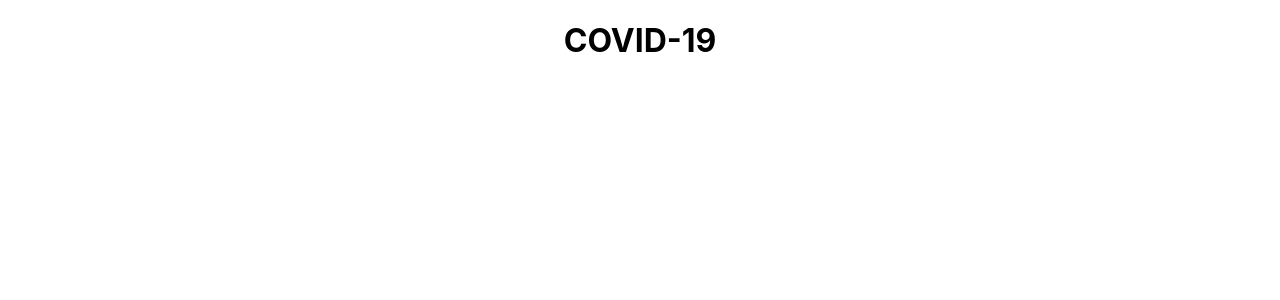
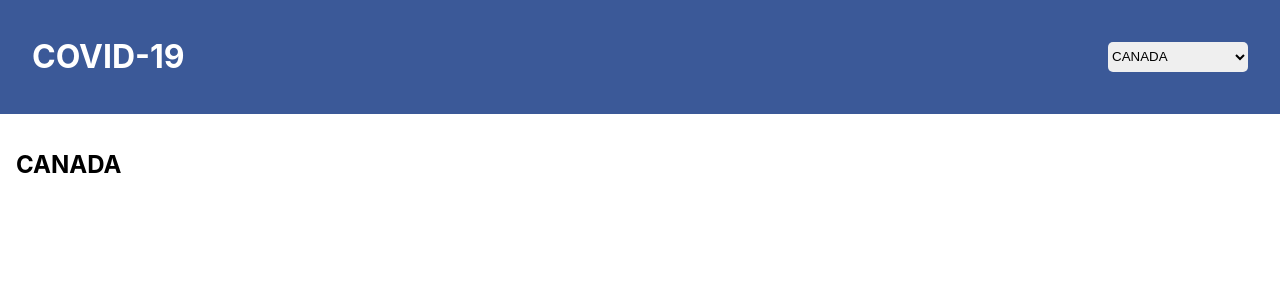
Before and after one commit to songdoing/coronaChart, a React (Create React App) app: page / in a window 1280 px wide. Shown: the top 300 px of the page. Built offline with nearby package versions, Linux system fonts and the light colour scheme.

Commit message:
basic structure and install axios

```diff
--- a/package.json
+++ b/package.json
@@ -6,7 +6,9 @@
     "@testing-library/jest-dom": "^5.11.10",
     "@testing-library/react": "^11.2.5",
     "@testing-library/user-event": "^12.8.3",
+    "axios": "^0.21.1",
     "react": "^17.0.2",
+    "react-chartjs-2": "^2.11.1",
     "react-dom": "^17.0.2",
     "react-scripts": "4.0.3",
     "web-vitals": "^1.1.1"
--- a/src/App.css
+++ b/src/App.css
@@ -1,38 +1,25 @@
 .App {
-  text-align: center;
+  display: flex;
+  flex-direction: column;
 }
 
-.App-logo {
-  height: 40vmin;
-  pointer-events: none;
+.header {
+  padding: 1rem 2rem;
+  background: #3b5998;
+  display: flex;
+  justify-content: space-between;
+  align-items: center;
+}
+.header h1 {
+  color: #fff;
+}
+.header select {
+  height: 30px;
+  width: 140px;
+  border-radius: 5px;
+  border: none;
 }
 
-@media (prefers-reduced-motion: no-preference) {
-  .App-logo {
-    animation: App-logo-spin infinite 20s linear;
-  }
+section {
+  padding: 1rem;
 }
-
-.App-header {
-  background-color: #282c34;
-  min-height: 100vh;
-  display: flex;
-  flex-direction: column;
-  align-items: center;
-  justify-content: center;
-  font-size: calc(10px + 2vmin);
-  color: white;
-}
-
-.App-link {
-  color: #61dafb;
-}
-
-@keyframes App-logo-spin {
-  from {
-    transform: rotate(0deg);
-  }
-  to {
-    transform: rotate(360deg);
-  }
-}
--- a/src/App.js
+++ b/src/App.js
@@ -1,11 +1,12 @@
 import "./App.css";
+import Header from "./components/header";
+import Contents from "./components/contents";
 
 function App() {
   return (
     <div className="App">
-      <header>
-        <h1>COVID-19</h1>
-      </header>
+      <Header />
+      <Contents />
     </div>
   );
 }
--- /dev/null
+++ b/src/components/contents.js
@@ -0,0 +1,12 @@
+import React, { useState, useEffect } from "react";
+
+const Contents = () => {
+  return (
+    <section>
+      <h2>CANADA</h2>
+      <div className="contents"></div>
+    </section>
+  );
+};
+
+export default Contents;
--- /dev/null
+++ b/src/components/header.js
@@ -0,0 +1,15 @@
+import React from "react";
+
+const Header = () => {
+  return (
+    <header className="header">
+      <h1>COVID-19</h1>
+      <select>
+        <option>CANADA</option>
+        <option>WORLD</option>
+      </select>
+    </header>
+  );
+};
+
+export default Header;
```
Also changed, not shown: 1 other file (tests, documents, lock files or other folders).
